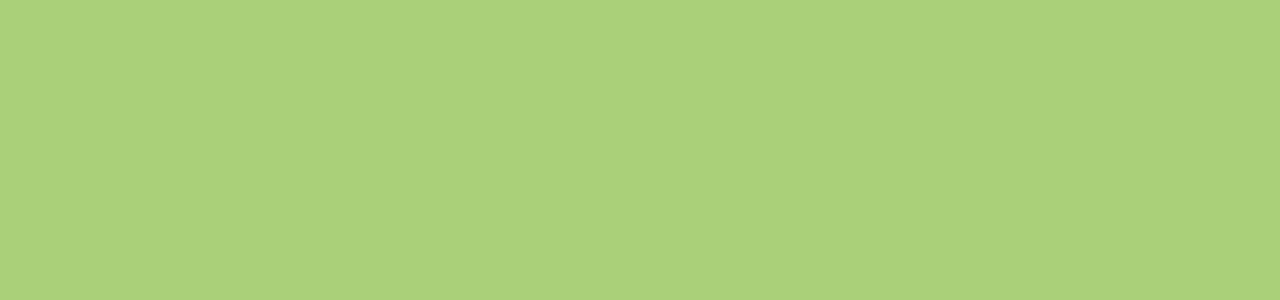
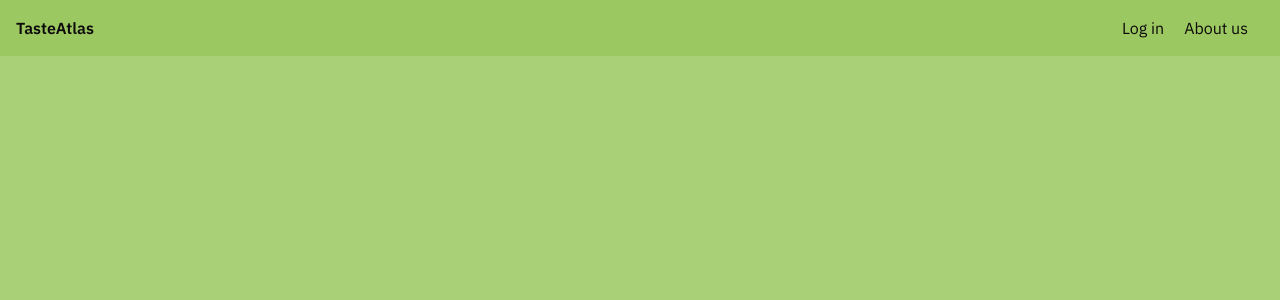
Before and after one commit to SafeTorpedo/TasteAtlas, a React (Vite) app in the folder client/: page /dashboard in a window 1280 px wide. Before the commit this address had no page. Shown: the top 300 px of the page. Built offline with nearby package versions, Linux system fonts and the light colour scheme.

Commit message:
Worked on folder structure of frontend

```diff
--- a/client/src/App.jsx
+++ b/client/src/App.jsx
@@ -1,34 +1,20 @@
 import React from "react";
 import { BrowserRouter, Routes, Route } from "react-router-dom";
-import Hero from "./components/Hero";
-import Navbar from "./components/Navbar";
 import "./index.css";
+import LandingPage from "./pages/LandingPage";
+import About from './pages/About'
+import Dashboard from "./pages/Dashboard";
 
 const App = () => {
     return (
         <div className="h-screen bg-[#aad077] text-[#0d0a0b] app">
             <BrowserRouter>
                 <Routes>
-                    <Route
-                        path="/"
-                        element={
-                            <React.Fragment>
-                                <Navbar />
-                                <Hero />
-                            </React.Fragment>
-                        }
-                    />
-                    <Route
-                        path="/about"
-                        element={
-                            <React.Fragment>
-                                <Navbar />
-                            </React.Fragment>
-                        }
-                    />
+                    <Route path="/" element={<LandingPage />} />
+                    <Route path="/about" element={<About />} />
+                    <Route path="/dashboard" element={<Dashboard />} />
                 </Routes>
             </BrowserRouter>
-            {/* front end working */}
         </div>
     );
 };
--- a/client/src/components/Navbar.jsx
+++ b/client/src/components/Navbar.jsx
@@ -10,7 +10,7 @@ const Navbar = (props) => {
     };
     return (
         <nav className="py-4 px-4 flex bg-[#9cc861] justify-between ">
-            <span className="text_base font-semibold">TasteAtlas</span>
+            <span className="text_base font-semibold cursor-pointer"><Link to="/">TasteAtlas</Link></span>
             <ul className="hidden px-4 md:flex ">
                 <li className="px-5">Log in</li>{" "}
                 {/* Use props to change button to Log out */}
--- /dev/null
+++ b/client/src/pages/About.jsx
@@ -0,0 +1,12 @@
+import React from 'react'
+import Navbar from '../components/Navbar'
+
+const About = () => {
+  return (
+    <div>
+      <Navbar />
+    </div>
+  )
+}
+
+export default About
--- /dev/null
+++ b/client/src/pages/Dashboard.jsx
@@ -0,0 +1,13 @@
+import React from 'react'
+import Navbar from '../components/Navbar'
+
+const Dashboard = () => {
+  return (
+    <div>
+        <Navbar />
+        {/* dashboard here */}
+    </div>
+  )
+}
+
+export default Dashboard
--- /dev/null
+++ b/client/src/pages/LandingPage.jsx
@@ -0,0 +1,14 @@
+import React from 'react'
+import Navbar from '../components/Navbar'
+import Hero from '../components/Hero'
+
+const LandingPage = () => {
+  return (
+    <div>
+        <Navbar />
+        <Hero />
+    </div>
+  )
+}
+
+export default LandingPage
```
